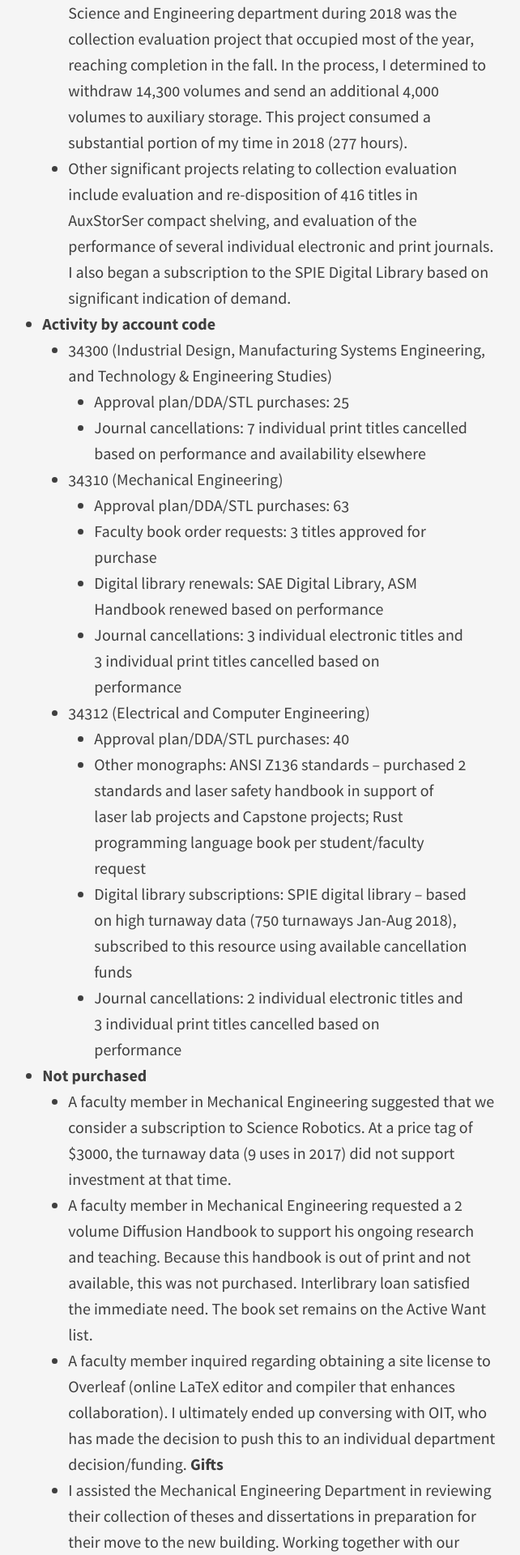
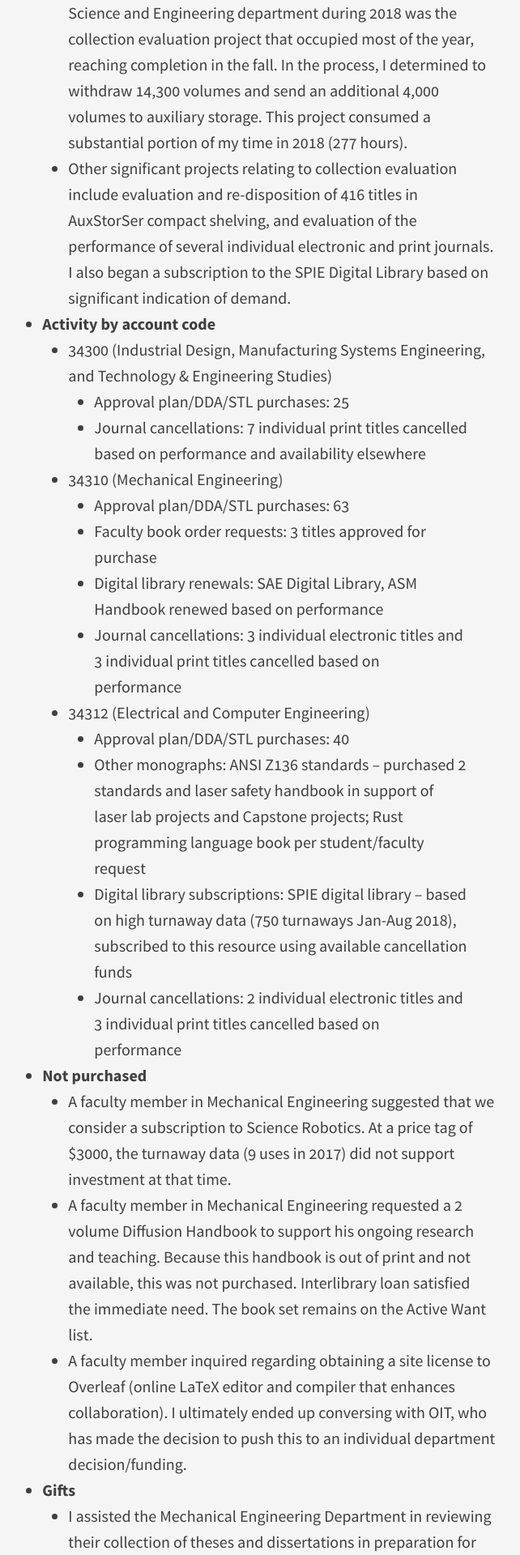
Before and after one commit to HBLL-Collection-Development/HBLL-Collection-Development.github.io, a Jekyll site: the page built from _posts/2019-03-01-34300-1.md, in a window 1280 px wide. Shown: the part 4480-6400 px from the top of the page at 81% size, without its empty margins (292-934 px from the left). Built offline with Jekyll 4.4.1, drawn with Linux system fonts in a browser that asks for light colours.

Commit message:
Update 2019-03-01-34300-1.md

```diff
--- a/_posts/2019-03-01-34300-1.md
+++ b/_posts/2019-03-01-34300-1.md
@@ -104,12 +104,12 @@ Various consortia arrangements on a library wide scale have been entered into to
     - A faculty member in Mechanical Engineering suggested that we consider a subscription to Science Robotics. At a price tag of $3000, the turnaway data (9 uses in 2017) did not support investment at that time.
     - A faculty member in Mechanical Engineering requested a 2 volume Diffusion Handbook to support his ongoing research and teaching. Because this handbook is out of print and not available, this was not purchased. Interlibrary loan satisfied the immediate need. The book set remains on the Active Want list.
     - A faculty member inquired regarding obtaining a site license to Overleaf (online LaTeX editor and compiler that enhances collaboration). I ultimately ended up conversing with OIT, who has made the decision to push this to an individual department decision/funding.
-**Gifts**
+- **Gifts**
     - I assisted the Mechanical Engineering Department in reviewing their collection of theses and dissertations in preparation for their move to the new building. Working together with our Special Collections division and the Scholars Archive manager, we helped them identify which volumes have been digitized and which are already slated to be digitized in an ongoing library project, and we identified volumes that are not in Library Archives. I coordinated with those involved in the ongoing digitization program in Special Collections to ensure inclusion of those journals in the program, and worked with the Special Collections team to obtain missing volumes from Mechanical Engineering.
     - Also associated with the move to the new engineering building, one professor offered a substantial portion of his personal library for consideration by the library. I evaluated his library and accepted 14 of his books into our collection. Other minor gifts were made sporadically over the course of 2018.
-**Access issues**
+- **Access issues**
     - Access to ASM Handbook lapsed in late January due to an unpaid subscription. Root cause was a lack of invoicing from the vendor. Access was restored within a week.
     - Access to AIAA SciTech, AIAA Aviation lapsed in July due to an unpaid subscription. Subscription fee had been previously paid but not credited by vendor. Access was restored after two weeks.
-**Future directions**
+- **Future directions**
     - Various standards have been requested by faculty and students in support of research projects and Capstone programs. Several are available through our existing ASTM Compass resource, which is used regularly. However, ANSI and ISO standards, most of which have no ASTM equivalent, continue to be requested. Currently, my approach is to purchase standards individually. This may warrant further investigation if volume increases.
     - I have asked for a demo and subsequent trial of the McGraw-Hill AccessEngineering digital library, a reference and teaching resource for engineering and computer science students and faculty. This trial should happen sometime during second quarter 2019.
```
